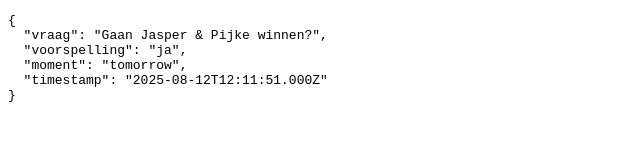
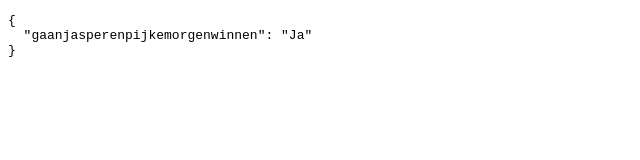
Before and after one commit to gaanjasperenpijkevandaagwinnen/website, a plain HTML site: page api/forecast/tomorrow.html in a window 1280 px wide. Shown: the whole page, without its empty margins (0-640 px from the left). Drawn offline with Linux system fonts and the light colour scheme.

Commit message:
Align forecast API with site logic and simplify JSON

```diff
--- a/api/forecast/tomorrow.html
+++ b/api/forecast/tomorrow.html
@@ -8,16 +8,28 @@
   <pre id="data"></pre>
   <script>
     (function() {
-      const now = new Date(Date.now() + 24 * 60 * 60 * 1000);
-      const dayOfWeek = now.getDay();
-      const hour = now.getHours();
-      const seed = dayOfWeek * 24 + hour;
-      const prediction = seed % 2 === 0 ? 'ja' : 'nee';
+      function getTomorrowKey() {
+        const tomorrow = new Date();
+        tomorrow.setDate(tomorrow.getDate() + 1);
+        return tomorrow.toISOString().split('T')[0];
+      }
+
+      function getDailyHash(input) {
+        let hash = 0;
+        for (let i = 0; i < input.length; i++) {
+          hash = (hash << 5) - hash + input.charCodeAt(i);
+          hash |= 0;
+        }
+        return Math.abs(hash);
+      }
+
+      function getDeterministicAnswer() {
+        const hash = getDailyHash(getTomorrowKey());
+        return hash % 2 === 0 ? 'Ja' : 'Nee';
+      }
+
       const output = {
-        "vraag": "Gaan Jasper & Pijke winnen?",
-        "voorspelling": prediction,
-        "moment": "tomorrow",
-        "timestamp": now.toISOString()
+        "gaanjasperenpijkemorgenwinnen": getDeterministicAnswer()
       };
       document.getElementById('data').textContent = JSON.stringify(output, null, 2);
     })();
```
Also changed, not shown: api/forecast/today.html (+20 -9 lines).
